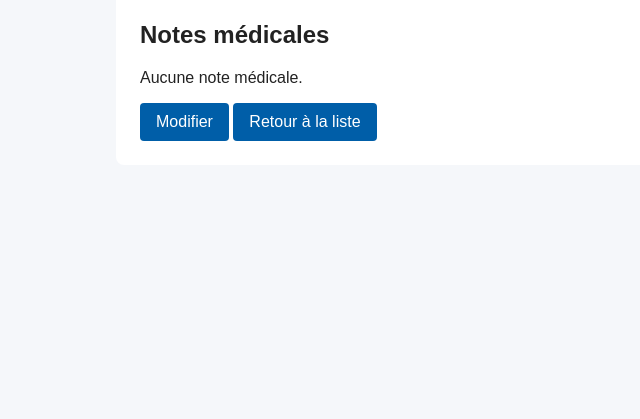
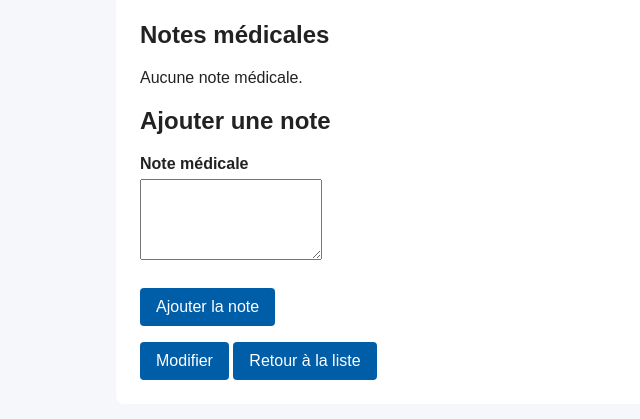
Before and after one commit to Licornae/medilabo, a Spring app: template frontend-service/src/main/resources/templates/patient-detail.html in a window 1280 px wide. Shown: the part 333-752 px from the top of the page, without its empty margins (0-640 px from the left). Run offline with Thymeleaf, Linux system fonts and the light colour scheme; the template is opened without the code that fills it, so the values that code supplies are empty; some of the project's set-up classes (security, data sources, template engines, error pages and the like) are left out, and stand-ins take their place.

Commit message:
feat: add note creation form to patient detail page

```diff
--- a/frontend-service/src/main/resources/templates/patient-detail.html
+++ b/frontend-service/src/main/resources/templates/patient-detail.html
@@ -49,6 +49,25 @@
         <p th:text="${note.note}"></p>
     </div>
 </div>
+
+<h2>Ajouter une note</h2>
+<form th:action="@{/patients/{id}/notes(id=${patient.id})}"
+      method="post">
+    <input type="hidden"
+           name="patient"
+           th:value="${patient.lastName}">
+    <div>
+        <label for="note">Note médicale</label>
+        <textarea id="note"
+                  name="note"
+                  rows="5"
+                  required></textarea>
+    </div>
+    <div class="form-actions">
+        <button type="submit">Ajouter la note</button>
+    </div>
+</form>
+
 <a class="button" th:href="@{/patients/{id}/edit(id=${patient.id})}">
     Modifier
 </a>
```
